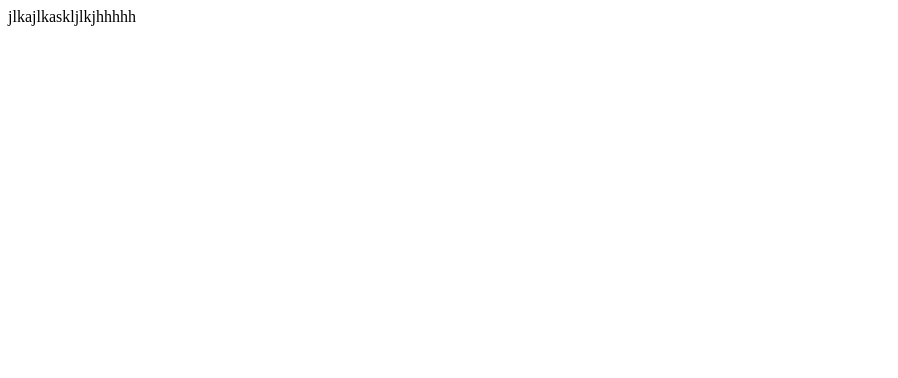
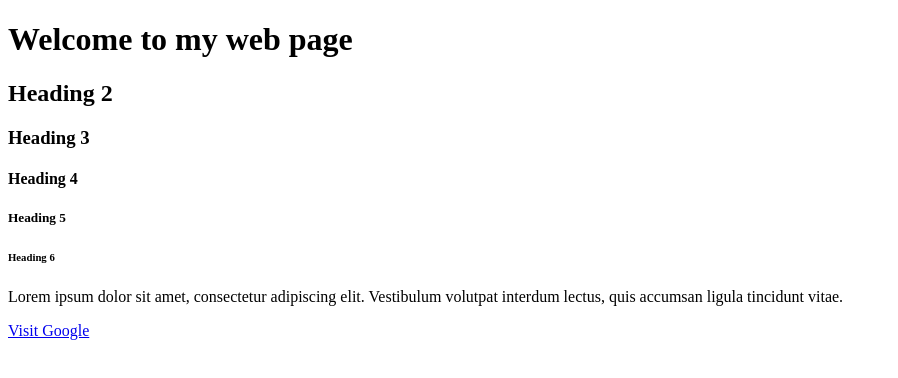
Before and after one commit to KjetilHHauger/my-first-project, a plain HTML site: page index.html in a window 1280 px wide. Shown: the whole page, without its empty margins (0-898 px from the left). Drawn offline with Linux system fonts and the light colour scheme.

Commit message:
Added some new code, from todays lesson

```diff
--- a/index.html
+++ b/index.html
@@ -1,4 +1,21 @@
-<html>
-jlkajlkaskljlkjhhhhh
+<!DOCTYPE html> <!-- Declaration for the type of document (HTML5 in this case) -->
+<html lang="en">
+
+<head>
+    <title>::: Day 1 HTML :::</title>
+</head>
+
+<body>
+    <h1>Welcome to my web page</h1>
+    <h2>Heading 2</h2>
+    <h3>Heading 3</h3>
+    <h4>Heading 4</h4>
+    <h5>Heading 5</h5>
+    <h6>Heading 6</h6>
+    <p>
+        Lorem ipsum dolor sit amet, consectetur adipiscing elit. Vestibulum volutpat interdum lectus, quis accumsan ligula tincidunt vitae.
+    </p>
+    <a href="https://www.google.com/" target="_blank">Visit Google</a>
+</body>
 
 </html>
```
